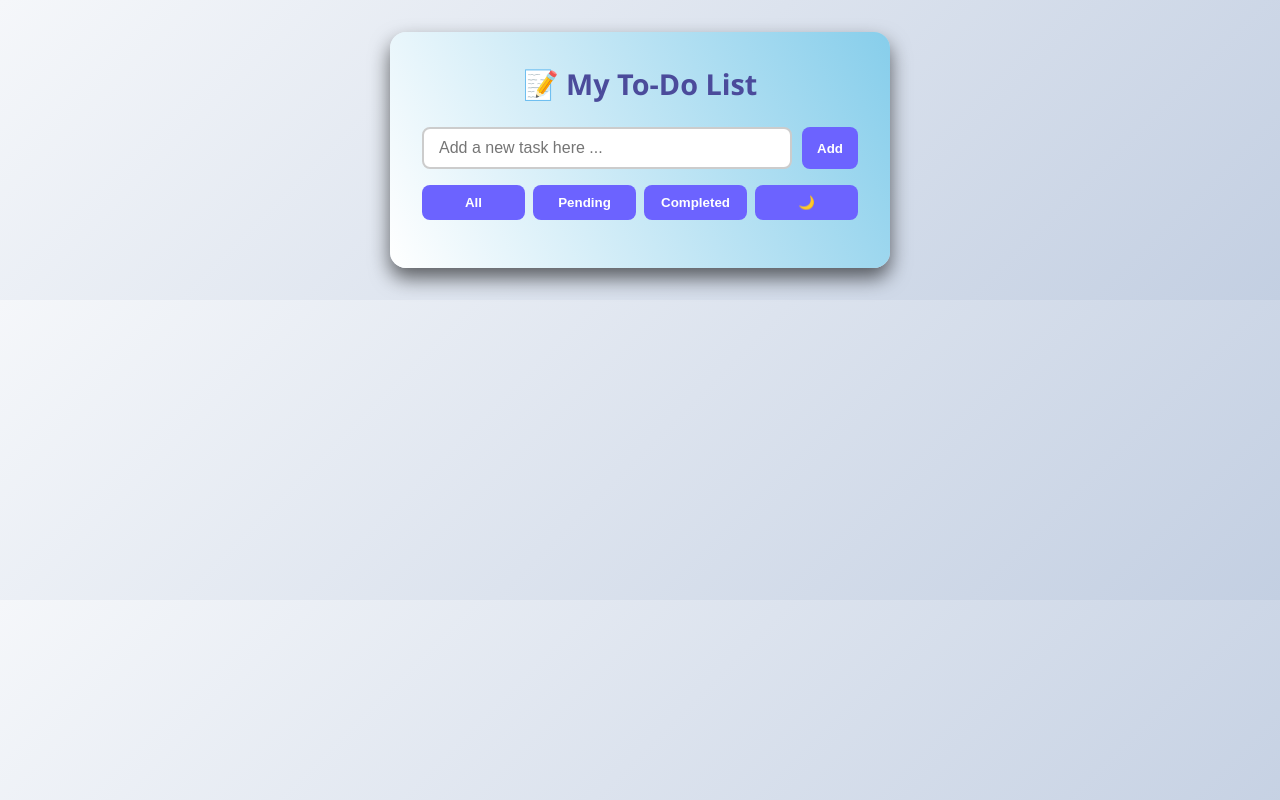
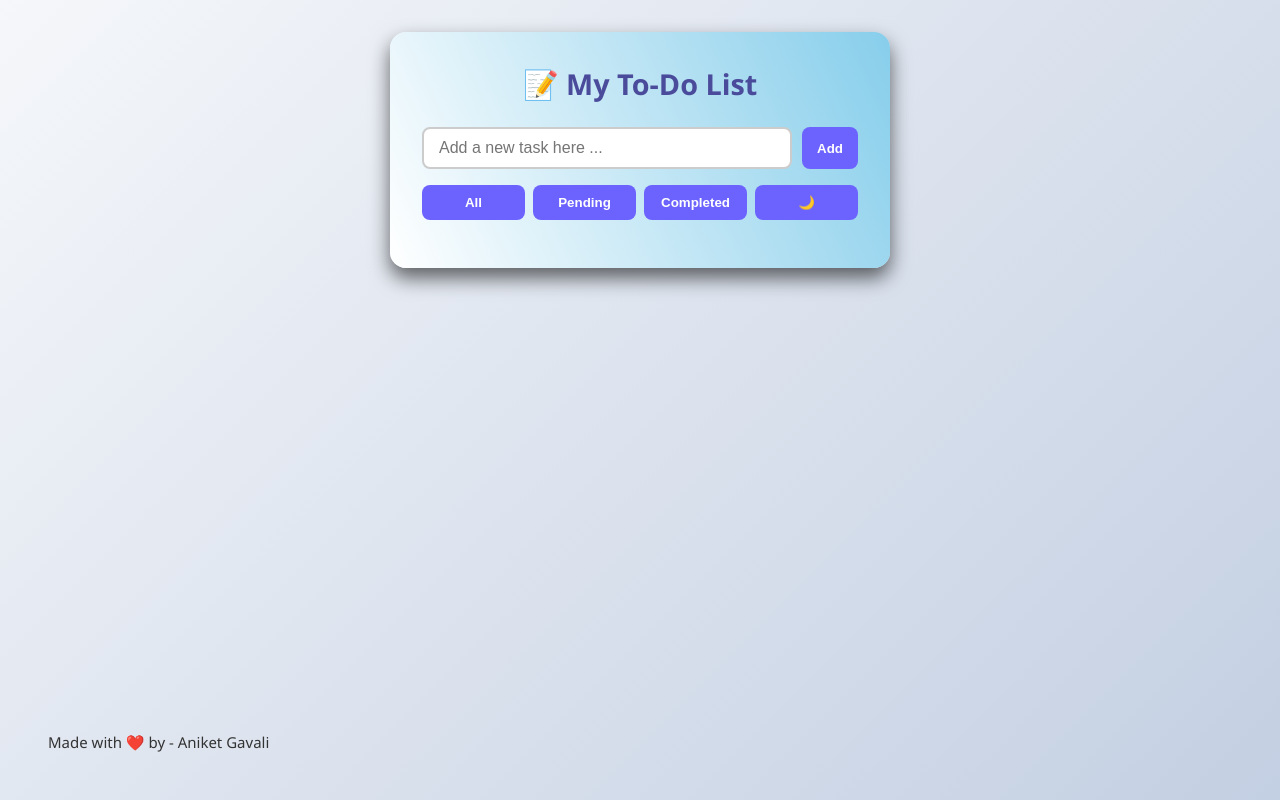
Before and after one commit to aniket-g-3101/ToDo_List, a plain HTML site: page index.html in a window 1280 px wide. Drawn offline with Linux system fonts and the light colour scheme.

Commit message:
Footer added

```diff
--- a/index.html
+++ b/index.html
@@ -7,6 +7,7 @@
   <link rel="stylesheet" href="style.css" />
 </head>
 <body>
+    <main>
   <div class="container">
     <h1>📝 My To-Do List</h1>
     <div class="input-section">
@@ -20,8 +21,9 @@
       <button onclick="toggleDarkMode()">🌙</button>
     </div>
     <ul id="taskList"></ul>
-  </div>
 
   <script src="script.js"></script>
+  </main>
+    <footer>Made with ❤️ by - Aniket Gavali</footer>
 </body>
 </html>
--- a/style.css
+++ b/style.css
@@ -165,3 +165,26 @@ input[type="checkbox"] {
   transform: scale(1.2);
   cursor: pointer;
 }
+/* Layout Fix to Stick Footer at Bottom */
+html, body {
+  height: 100%;
+  display: flex;
+  flex-direction: column;
+}
+
+/* Main content grows to fill available space */
+main {
+  flex: 1;
+}
+
+/* Footer styling */
+footer {
+  text-align: left;
+  padding: 1rem;
+  font-size: 15px;
+  color: #333;
+}
+
+body.dark-mode footer {
+  color: #ccc;
+}
```
